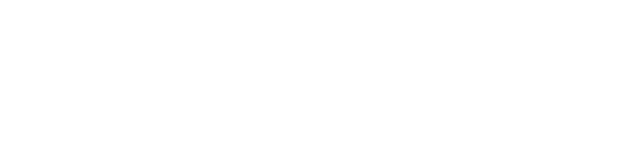
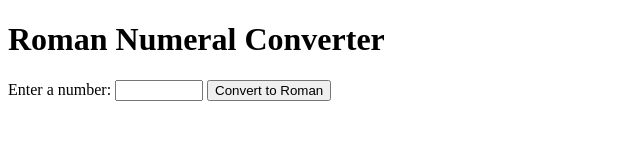
Before and after one commit to acciojob/Roman-Numeral-Converter-okamble605, a website: page main.html in a window 1280 px wide. Shown: the whole page, without its empty margins (0-640 px from the left). Drawn offline with Linux system fonts and the light colour scheme.

Commit message:
created a submission

```diff
--- a/main.html
+++ b/main.html
@@ -1,16 +1,30 @@
 <!DOCTYPE html>
+<html lang="en">
+<head>
+    <meta charset="UTF-8">
+    <meta name="viewport" content="width=device-width, initial-scale=1.0">
+    <title>Roman Numeral Converter</title>
+</head>
+<body>
 
-<html>
+    <h1>Roman Numeral Converter</h1>
 
-<head>
-	<link rel="stylesheet" href="styles.css">
-</head>
+    <!-- Input Field for Number -->
+    <label for="number">Enter a number: </label>
+    <input type="number" id="number" min="0" max="100000">
+    <button onclick="convert()">Convert to Roman</button>
 
-<body>
-	<!-- the entire body must be written by student -->
-    <script type="text/javascript" src="./script.js">
-   </script>
+    <!-- Display the Roman Numeral Result -->
+    <p id="result"></p>
 
+    <script type="text/javascript" src="./script.js"></script>
+    <script type="text/javascript">
+        // Function to handle user input and convert the number to Roman numerals
+        function convert() {
+            const num = document.getElementById("number").value;
+            const result = convertToRoman(Number(num)); // Convert the number to Roman numeral
+            document.getElementById("result").innerText = `Roman Numeral: ${result}`; // Display result
+        }
+    </script>
 </body>
-
 </html>
```
